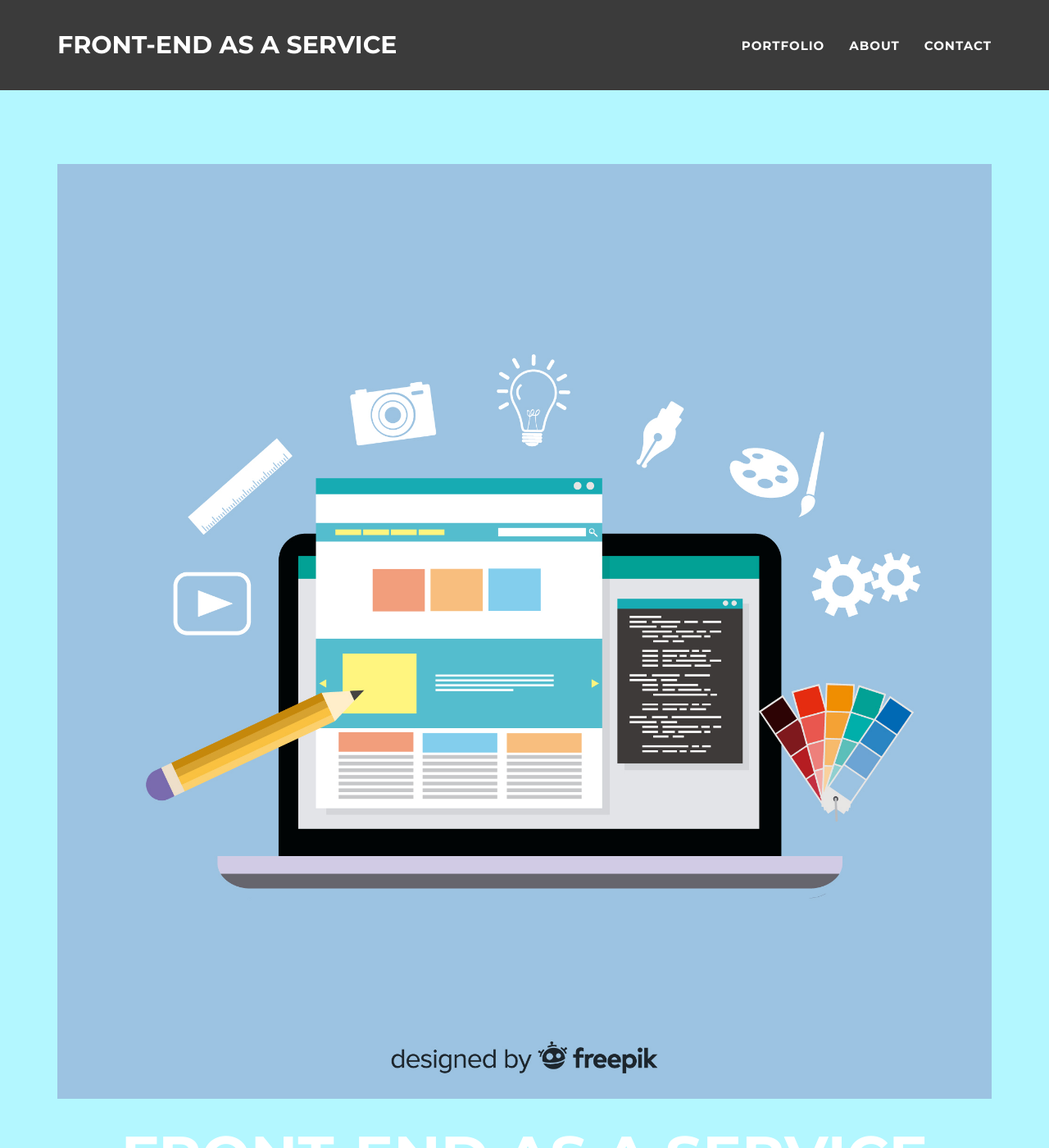
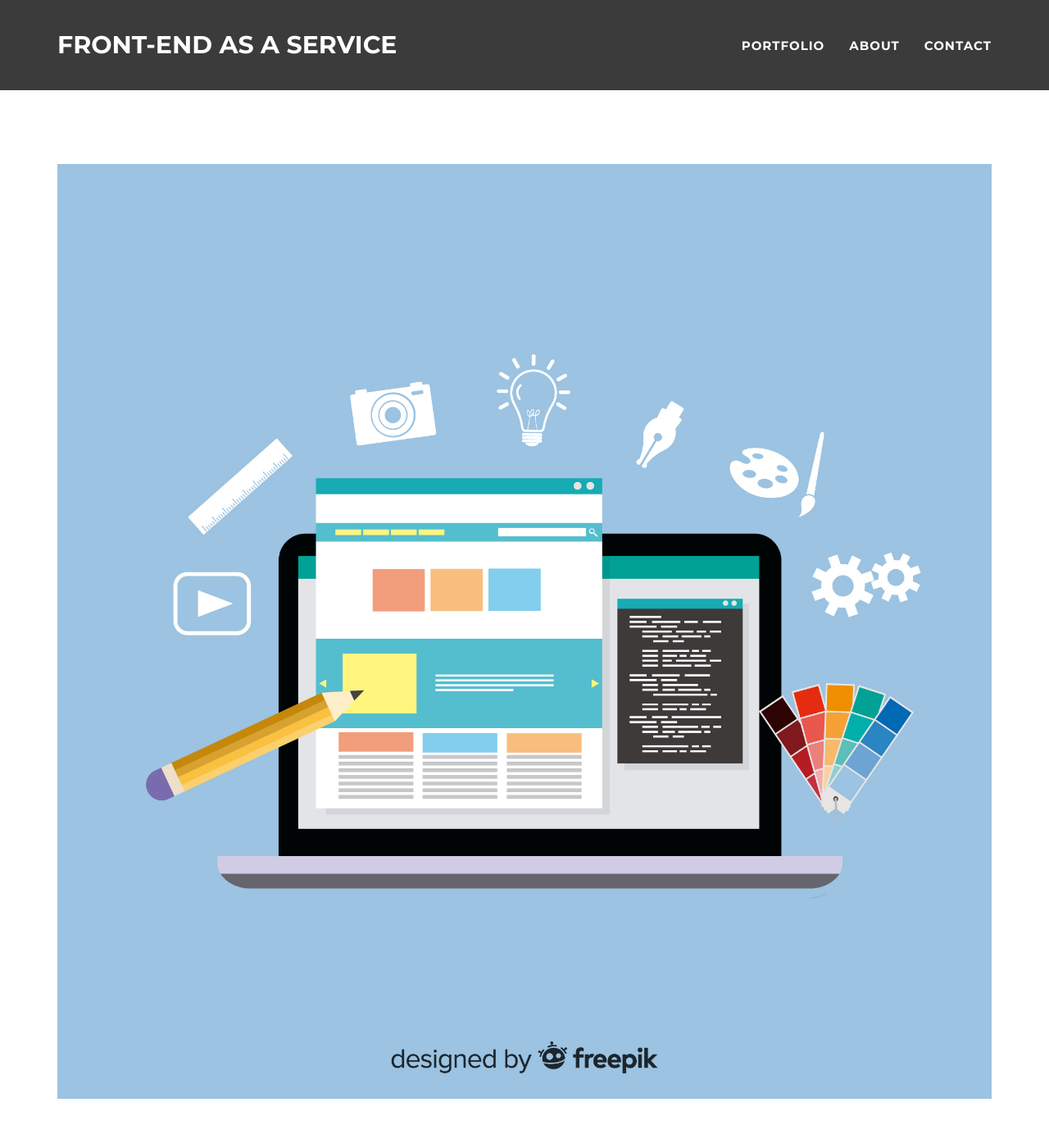
Before and after one commit to feaasio/feaasio.github.io, a Jekyll site: the page built from docs/_posts/2014-07-18-project-1.markdown, in a window 1280 px wide and 1400 px high. Shown: the whole window at 82% size. Built offline with Jekyll 4.4.1, drawn with Linux system fonts in a browser that asks for light colours.

Commit message:
Update _config.yml

```diff
--- a/docs/_config.yml
+++ b/docs/_config.yml
@@ -25,8 +25,8 @@ disqus_shortname: stephanbit
 
 # Color settings (hex-codes without the leading hash-tag)
 color:
-  primary: b3f7ff #b3f7ff
-  primary-rgb: "179,247,255,0.89" #"128,179,255"
+  primary: ffffff #b3f7ff
+  primary-rgb: "255,255,255,0.89" #"128,179,255"
   secondary: 3b3b3b #3b3b3b
   secondary-dark: 242424 #242424
 
```
